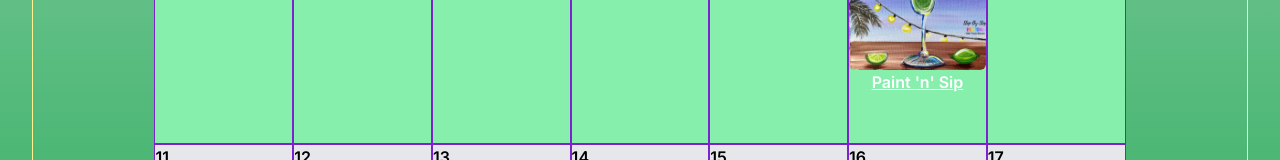
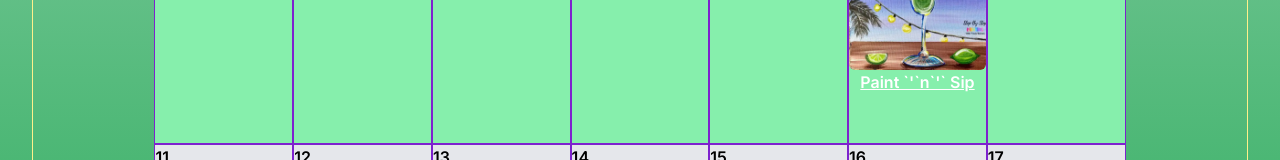
Before and after one commit to TDow520/tutuft_art_studio, a Next.js app: page /upcoming in a window 1280 px wide. Shown: the part 1102-1262 px from the top of the page. Built offline with nearby package versions, Linux system fonts and the light colour scheme.

Commit message:
changed the apostrophe to &apos; to allow vercel to render the site.

```diff
--- a/src/app/upcoming/calendar/EventImg.jsx
+++ b/src/app/upcoming/calendar/EventImg.jsx
@@ -53,7 +53,9 @@ function EventImage({ date, events }) {
                                     onClick={() => showModal(event)}
                                     className="hover:drop-shadow-2xl rounded-md cursor-pointer"
                                 />
-                                <p className="underline">Paint 'n' Sip</p>
+                                <p className="underline">
+                                    Paint `&apos;`n`&apos;` Sip
+                                </p>
                             </div>
                         );
                         break;
```
